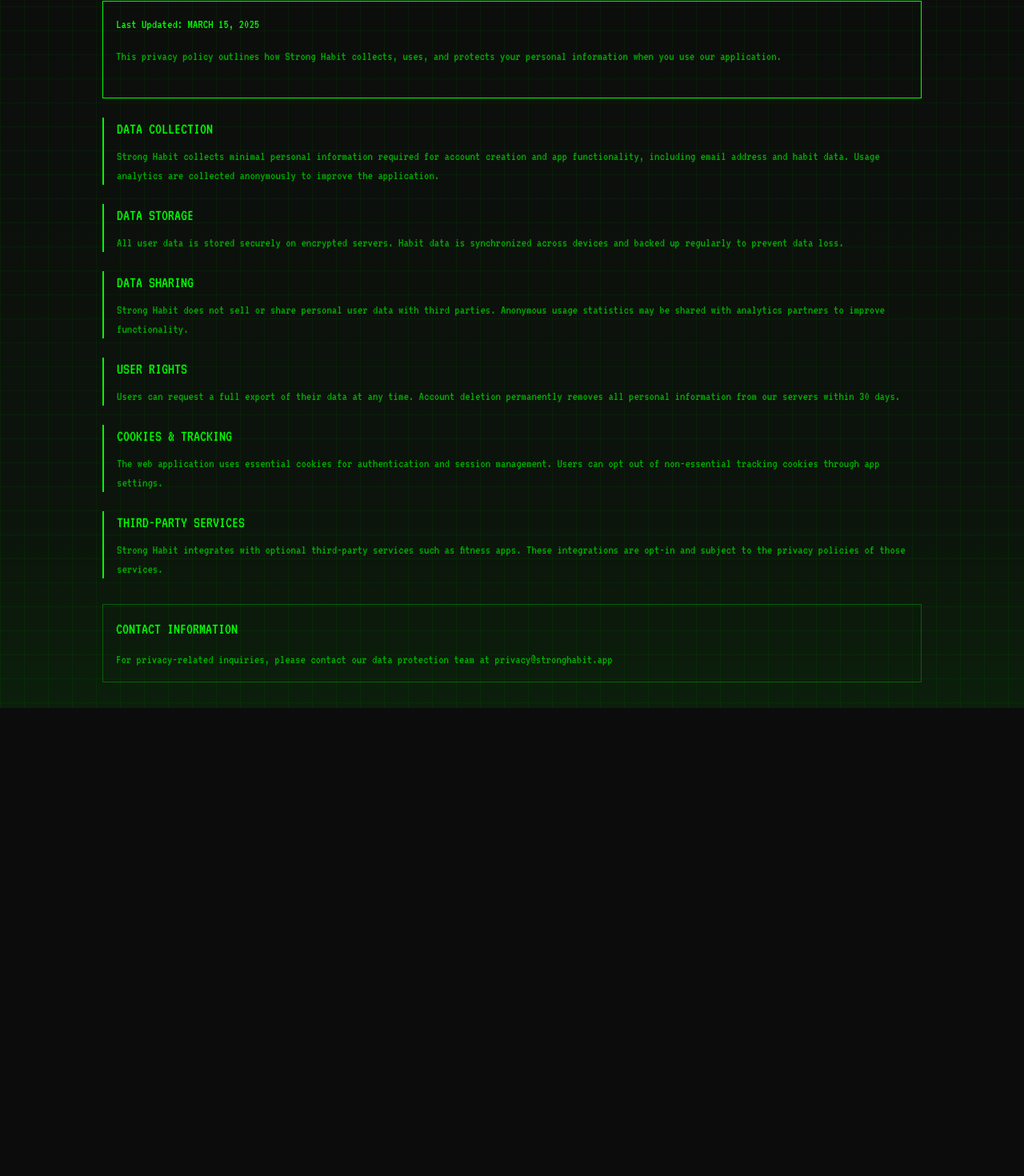
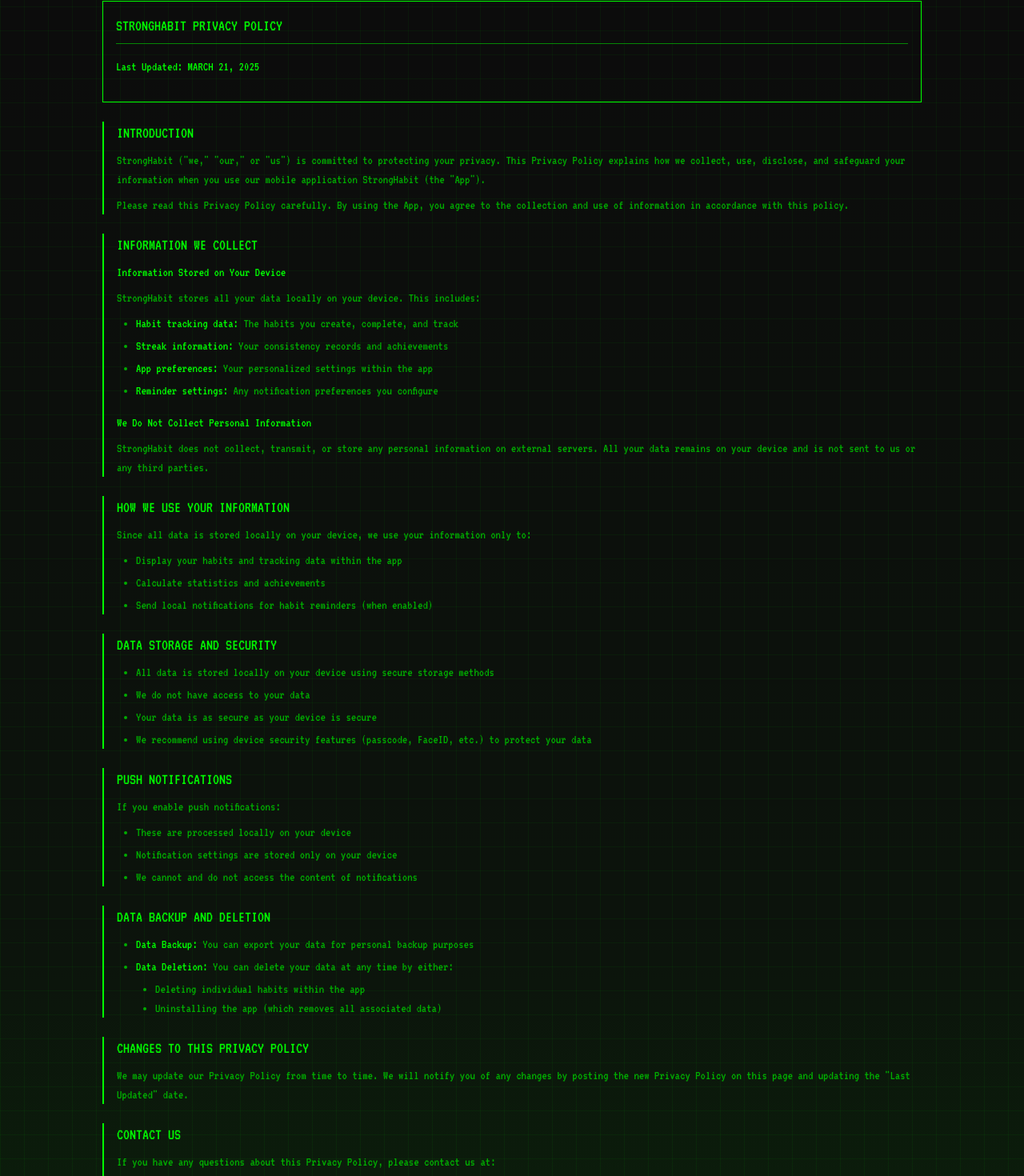
Before and after one commit to skystanoyevitch/sky-portfolio, a React (Create React App) app: page /strong-habit/privacy in a window 1280 px wide. Shown: the part 652-2122 px from the top of the page at 80% size. Before the commit the page ends 1537 px from the top, so only its background shows below. Built offline with nearby package versions, Linux system fonts and the light colour scheme; a web font is replaced by a local one.

Commit message:
refactor PrivacyPolicy component to enhance clarity and structure of privacy information

```diff
--- a/src/Pages/StrongHabit/Components/PrivacyPolicy.jsx
+++ b/src/Pages/StrongHabit/Components/PrivacyPolicy.jsx
@@ -2,39 +2,6 @@ import React from "react";
 import Terminal from "../../../Layout/Navigation/Components/Terminal/Terminal";
 
 const PrivacyPolicy = () => {
-  const privacyItems = [
-    {
-      title: "DATA COLLECTION",
-      content:
-        "Strong Habit collects minimal personal information required for account creation and app functionality, including email address and habit data. Usage analytics are collected anonymously to improve the application.",
-    },
-    {
-      title: "DATA STORAGE",
-      content:
-        "All user data is stored securely on encrypted servers. Habit data is synchronized across devices and backed up regularly to prevent data loss.",
-    },
-    {
-      title: "DATA SHARING",
-      content:
-        "Strong Habit does not sell or share personal user data with third parties. Anonymous usage statistics may be shared with analytics partners to improve functionality.",
-    },
-    {
-      title: "USER RIGHTS",
-      content:
-        "Users can request a full export of their data at any time. Account deletion permanently removes all personal information from our servers within 30 days.",
-    },
-    {
-      title: "COOKIES & TRACKING",
-      content:
-        "The web application uses essential cookies for authentication and session management. Users can opt out of non-essential tracking cookies through app settings.",
-    },
-    {
-      title: "THIRD-PARTY SERVICES",
-      content:
-        "Strong Habit integrates with optional third-party services such as fitness apps. These integrations are opt-in and subject to the privacy policies of those services.",
-    },
-  ];
-
   return (
     <div className="font-vt text-terminal-green">
       <Terminal title="PRIVACY POLICY" className="mb-6">
@@ -46,31 +13,150 @@ const PrivacyPolicy = () => {
       </Terminal>
 
       <div className="border border-terminal-green p-4 mb-6">
-        <p className="mb-4">Last Updated: MARCH 15, 2025</p>
-        <p className="text-terminal-green-dark mb-6">
-          This privacy policy outlines how Strong Habit collects, uses, and
-          protects your personal information when you use our application.
-        </p>
+        <h2 className="text-xl border-b border-terminal-green border-opacity-50 pb-2 mb-4">
+          STRONGHABIT PRIVACY POLICY
+        </h2>
+        <p className="mb-4">Last Updated: MARCH 21, 2025</p>
       </div>
 
       <div className="space-y-6">
-        {privacyItems.map((item, index) => (
-          <div key={index} className="border-l-2 border-terminal-green pl-4">
-            <h3 className="text-xl mb-2">{item.title}</h3>
-            <p className="text-terminal-green-dark">{item.content}</p>
-          </div>
-        ))}
-      </div>
+        <Section title="INTRODUCTION">
+          <p>
+            StrongHabit ("we," "our," or "us") is committed to protecting your
+            privacy. This Privacy Policy explains how we collect, use, disclose,
+            and safeguard your information when you use our mobile application
+            StrongHabit (the "App").
+          </p>
+          <p className="mt-2">
+            Please read this Privacy Policy carefully. By using the App, you
+            agree to the collection and use of information in accordance with
+            this policy.
+          </p>
+        </Section>
 
-      <div className="mt-8 p-4 border border-terminal-green border-opacity-30">
-        <h3 className="text-xl mb-3">CONTACT INFORMATION</h3>
-        <p className="text-terminal-green-dark">
-          For privacy-related inquiries, please contact our data protection team
-          at privacy@stronghabit.app
-        </p>
+        <Section title="INFORMATION WE COLLECT">
+          <h4 className="text-terminal-green mb-2">
+            Information Stored on Your Device
+          </h4>
+          <p>
+            StrongHabit stores all your data locally on your device. This
+            includes:
+          </p>
+          <ul className="list-disc pl-6 mt-2 space-y-1 text-terminal-green-dark">
+            <li>
+              <span className="text-terminal-green">Habit tracking data:</span>{" "}
+              The habits you create, complete, and track
+            </li>
+            <li>
+              <span className="text-terminal-green">Streak information:</span>{" "}
+              Your consistency records and achievements
+            </li>
+            <li>
+              <span className="text-terminal-green">App preferences:</span> Your
+              personalized settings within the app
+            </li>
+            <li>
+              <span className="text-terminal-green">Reminder settings:</span>{" "}
+              Any notification preferences you configure
+            </li>
+          </ul>
+
+          <h4 className="text-terminal-green mt-4 mb-2">
+            We Do Not Collect Personal Information
+          </h4>
+          <p>
+            StrongHabit does not collect, transmit, or store any personal
+            information on external servers. All your data remains on your
+            device and is not sent to us or any third parties.
+          </p>
+        </Section>
+
+        <Section title="HOW WE USE YOUR INFORMATION">
+          <p>
+            Since all data is stored locally on your device, we use your
+            information only to:
+          </p>
+          <ul className="list-disc pl-6 mt-2 space-y-1 text-terminal-green-dark">
+            <li>Display your habits and tracking data within the app</li>
+            <li>Calculate statistics and achievements</li>
+            <li>Send local notifications for habit reminders (when enabled)</li>
+          </ul>
+        </Section>
+
+        <Section title="DATA STORAGE AND SECURITY">
+          <ul className="list-disc pl-6 space-y-1 text-terminal-green-dark">
+            <li>
+              All data is stored locally on your device using secure storage
+              methods
+            </li>
+            <li>We do not have access to your data</li>
+            <li>Your data is as secure as your device is secure</li>
+            <li>
+              We recommend using device security features (passcode, FaceID,
+              etc.) to protect your data
+            </li>
+          </ul>
+        </Section>
+
+        <Section title="PUSH NOTIFICATIONS">
+          <p>If you enable push notifications:</p>
+          <ul className="list-disc pl-6 mt-2 space-y-1 text-terminal-green-dark">
+            <li>These are processed locally on your device</li>
+            <li>Notification settings are stored only on your device</li>
+            <li>We cannot and do not access the content of notifications</li>
+          </ul>
+        </Section>
+
+        <Section title="DATA BACKUP AND DELETION">
+          <ul className="list-disc pl-6 space-y-1 text-terminal-green-dark">
+            <li>
+              <span className="text-terminal-green">Data Backup:</span> You can
+              export your data for personal backup purposes
+            </li>
+            <li>
+              <span className="text-terminal-green">Data Deletion:</span> You
+              can delete your data at any time by either:
+              <ul className="list-disc pl-6 mt-1">
+                <li>Deleting individual habits within the app</li>
+                <li>
+                  Uninstalling the app (which removes all associated data)
+                </li>
+              </ul>
+            </li>
+          </ul>
+        </Section>
+
+        <Section title="CHANGES TO THIS PRIVACY POLICY">
+          <p>
+            We may update our Privacy Policy from time to time. We will notify
+            you of any changes by posting the new Privacy Policy on this page
+            and updating the "Last Updated" date.
+          </p>
+        </Section>
+
+        <Section title="CONTACT US">
+          <p>
+            If you have any questions about this Privacy Policy, please contact
+            us at:
+          </p>
+          <p className="mt-2 text-terminal-green">
+            Email: contact@stronghabit.app
+          </p>
+          <p className="mt-4 text-terminal-green-dark">
+            This policy was last updated on March 21, 2025.
+          </p>
+        </Section>
       </div>
     </div>
   );
 };
 
+// Helper component for sections
+const Section = ({ title, children }) => (
+  <div className="border-l-2 border-terminal-green pl-4">
+    <h3 className="text-xl mb-2">{title}</h3>
+    <div className="text-terminal-green-dark">{children}</div>
+  </div>
+);
+
 export default PrivacyPolicy;
```
